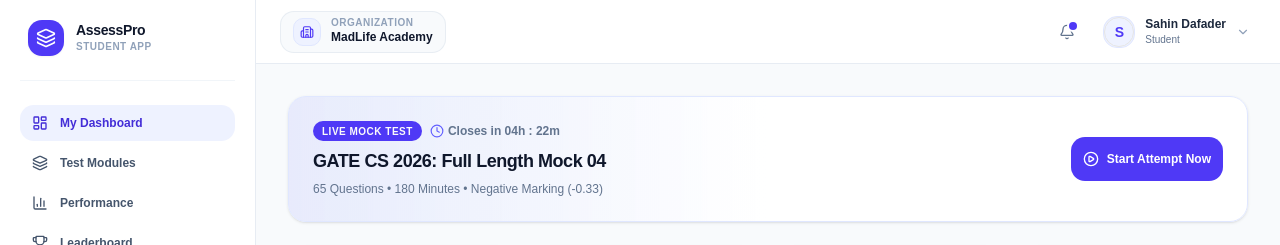
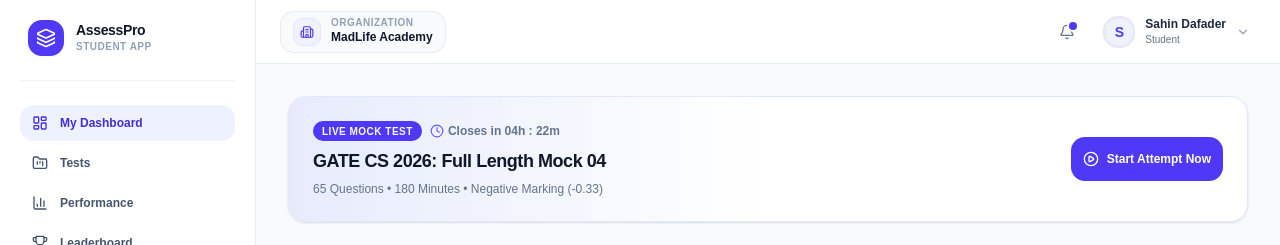
Before and after one commit to SahinDa/assesspro-frontend, a React (Vite) app: page /student/dashboard in a window 1280 px wide. Shown: the top 245 px of the page. Built offline with nearby package versions, Linux system fonts and the light colour scheme.

Commit message:
change module name

```diff
--- a/src/modules/dashboard/components/Sidebar.tsx
+++ b/src/modules/dashboard/components/Sidebar.tsx
@@ -27,14 +27,14 @@
     : isOrg
     ? [
         { label: 'Dashboard', path: '/dashboard/organization', icon: LayoutDashboard },
-        { label: 'Tests & Modules', path: '/dashboard/tests', icon: FolderKanban },
+        { label: 'Tests', path: '/dashboard/tests', icon: FolderKanban },
         { label: 'Student Cohort', path: '/dashboard/students', icon: Users2 },
         { label: 'Leaderboards', path: '/dashboard/leaderboards', icon: Trophy },
         { label: 'Billing & Plan', path: '/dashboard/billing', icon: CreditCard },
       ]
     : [
         { label: 'My Dashboard', path: '/student/dashboard', icon: LayoutDashboard },
-        { label: 'Test Modules', path: '/student/modules', icon: Layers },
+        { label: 'Tests', path: '/student/modules', icon: FolderKanban},
         { label: 'Performance', path: '/student/performance', icon: BarChart3 },
         { label: 'Leaderboard', path: '/student/leaderboard', icon: Trophy },
       ]
```
